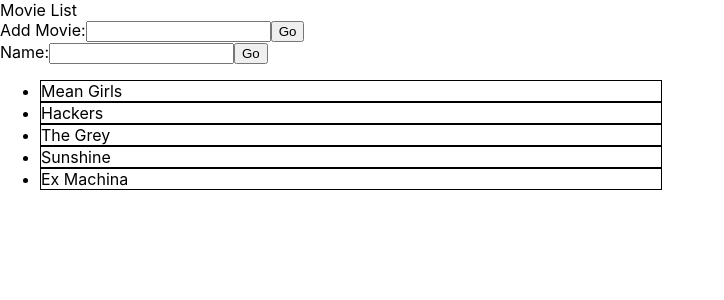
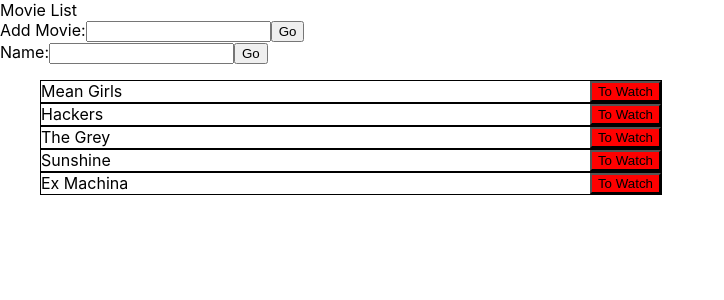
Before and after one commit to mattupham/MovieList, a React (Create React App) app: page / in a window 1280 px wide. Shown: the top 300 px of the page, without its empty margins (0-724 px from the left). Built offline with nearby package versions, Linux system fonts and the light colour scheme.

Commit message:
Add watched toggle functionality

```diff
--- a/src/App.module.scss
+++ b/src/App.module.scss
@@ -24,4 +24,6 @@
 .movieItem {
   border: 1px solid black;
   width: 50%;
+  display: flex;
+  justify-content: space-between;
 }
--- a/src/App.tsx
+++ b/src/App.tsx
@@ -5,14 +5,15 @@
 
 interface Movie {
   title: string;
+  watched: boolean;
 }
 
 const movieList: Movie[] = [
-  { title: 'Mean Girls' },
-  { title: 'Hackers' },
-  { title: 'The Grey' },
-  { title: 'Sunshine' },
-  { title: 'Ex Machina' },
+  { title: 'Mean Girls', watched: false },
+  { title: 'Hackers', watched: false },
+  { title: 'The Grey', watched: false },
+  { title: 'Sunshine', watched: false },
+  { title: 'Ex Machina', watched: false },
 ];
 
 const App: React.FC = () => {
@@ -23,7 +24,9 @@
     <div className="App">
       <header>Movie List</header>
       <div>
-        <AddMovie handleAddMovie={(movieToAdd: string) => setMovies(movies.concat({ title: movieToAdd }))} />
+        <AddMovie
+          handleAddMovie={(movieToAdd: string) => setMovies(movies.concat({ title: movieToAdd, watched: false }))}
+        />
       </div>
       <div>
         <Search handleQuerySubmit={(query: string) => setSearchQuery(query)} />
@@ -32,9 +35,19 @@
         <ul>
           {movies
             .filter(movie => movie.title.toLowerCase().includes(searchQuery.toLowerCase()))
-            .map(({ title }: Movie, index: number) => (
+            .map(({ title, watched }: Movie, index: number) => (
               <li className={styles.movieItem} key={index}>
-                {title}
+                <div>{title}</div>
+                <button
+                  onClick={() => {
+                    const newMovies = [...movies];
+                    newMovies[index].watched = !newMovies[index].watched;
+                    setMovies(newMovies);
+                  }}
+                  style={{ backgroundColor: watched ? 'green' : 'red' }}
+                >
+                  {watched ? 'Watched' : 'To Watch'}
+                </button>
               </li>
             ))}
         </ul>
```
